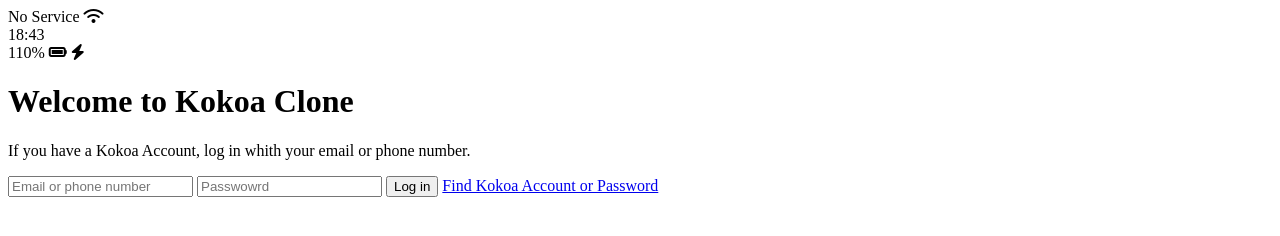
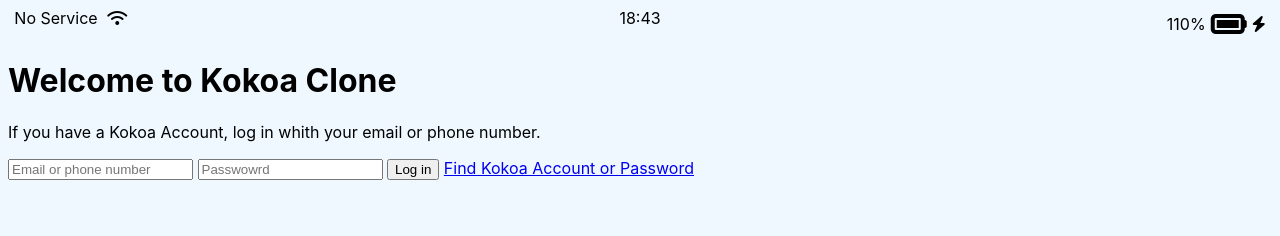
Before and after one commit to XyiFirth/kokoa-clone-2021, a plain HTML site: page index.html in a window 1280 px wide. Drawn offline with Linux system fonts and the light colour scheme.

Commit message:
CSS for statusbar

```diff
--- /dev/null
+++ b/css/styles.css
@@ -0,0 +1,28 @@
+@import url("https://fonts.googleapis.com/css2?family=Open+Sans:wght@400;600&display=swap");
+body {
+  font-family: -apple-system, BlinkMacSystemFont, "Segoe UI", Roboto, Oxygen,
+    Ubuntu, Cantarell, "Open Sans", "Helvetica Neue", sans-serif;
+  background-color: aliceblue;
+}
+.status-bar {
+  display: flex;
+  justify-content: center;
+}
+.status-bar__column {
+  width: 33%;
+}
+.status-bar__column:first-child span {
+  margin-right: 5px;
+}
+.status-bar__column:nth-child(2) {
+  display: flex;
+  justify-content: center;
+}
+.status-bar__column:last-child {
+  display: flex;
+  justify-content: flex-end;
+  align-items: center;
+}
+.status-bar__column .fa-battery-full {
+  margin: 0px 5px;
+}
--- a/index.html
+++ b/index.html
@@ -1,23 +1,27 @@
 <!DOCTYPE html>
 <html lang="en">
   <head>
+    <link rel="stylesheet" href="css/styles.css" />
     <meta charset="UTF-8" />
     <meta http-equiv="X-UA-Compatible" content="IE=edge" />
     <meta name="viewport" content="width=device-width, initial-scale=1.0" />
     <title>Welcome to Kokoa Clone</title>
   </head>
   <body>
-    <div id="status-bar">
+    <div class="status-bar">
       <div class="status-bar__column">
         <span>No Service</span>
         <i class="fa-solid fa-wifi"></i>
       </div>
-      <div class="status-bar__column"></div>
-      <span>18:43</span>
-      <div class="status-bar__column"></div>
-      <span>110%</span>
-      <i class="fa-solid fa-battery-full"></i>
-      <i class="fa-solid fa-bolt"></i>
+      <div class="status-bar__column">
+        <span>18:43</span>
+      </div>
+
+      <div class="status-bar__column">
+        <span>110%</span>
+        <i class="fa-solid fa-battery-full fa-2x"></i>
+        <i class="fa-solid fa-bolt"></i>
+      </div>
     </div>
 
     <header class="wwelcome-header">
```
